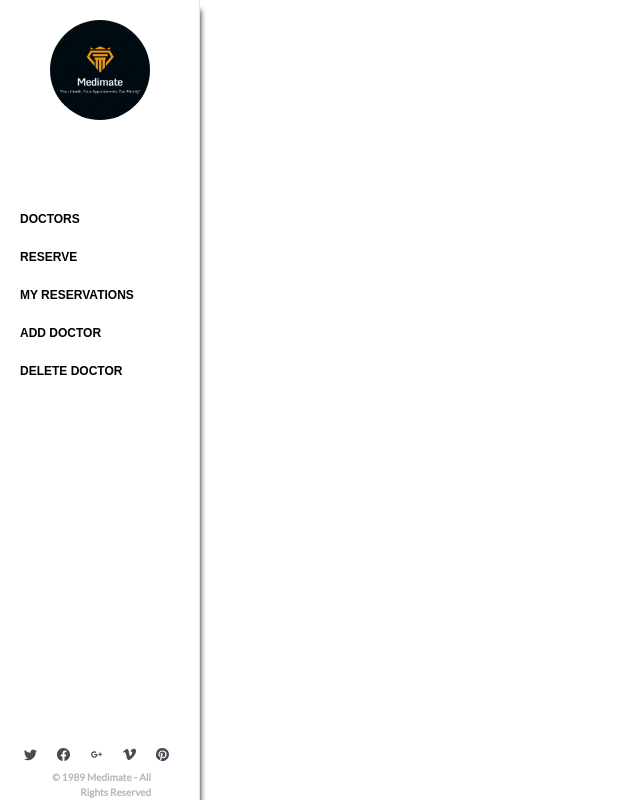
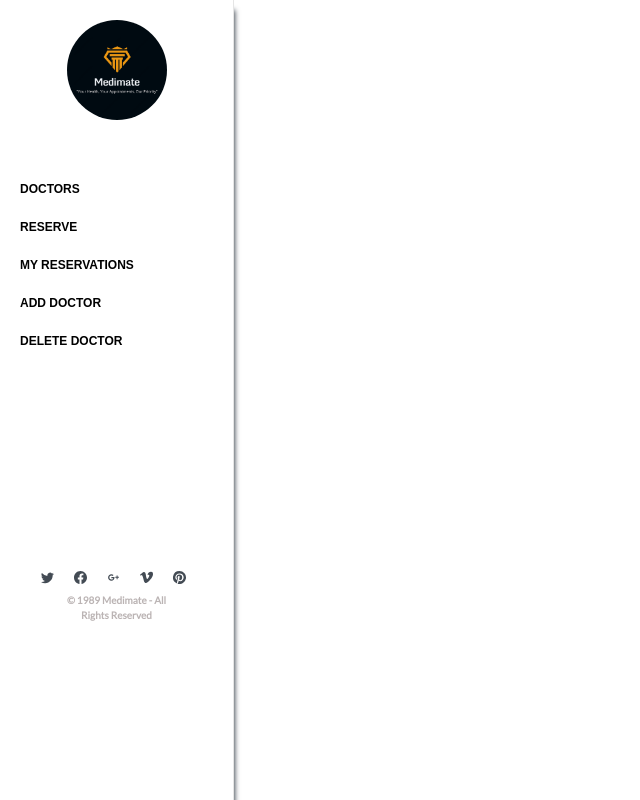
Before and after one commit to mailsg/medimate-frontend, a React (Create React App) app: page /header in a window 1280 px wide. Shown: the whole page, without its empty margins (0-640 px from the left). Built offline with nearby package versions, Linux system fonts and the light colour scheme; the HTML template or start-up script is replaced by a standard one.

Commit message:
Complete bug fixes in desktop homepage styling

```diff
--- a/src/App.css
+++ b/src/App.css
@@ -26,6 +26,8 @@ main {
 
 .home {
   display: flex;
+  margin: 0;
+  padding: 0;
 }
 
 @media screen and (min-width: 768px) {
--- a/src/css/doctors.module.css
+++ b/src/css/doctors.module.css
@@ -12,6 +12,7 @@
 
 .slideshow-container {
   max-width: 400px;
+  position: relative;
   display: flex;
   justify-content: center;
   flex-direction: column;
@@ -58,21 +59,6 @@ h3 {
   margin: 0.5rem;
   font-size: 0.5rem;
   color: rgb(187, 180, 180);
-}
-
-.prev,
-.next {
-  position: absolute;
-  top: 50%;
-  padding: 16px;
-  margin-top: -22px;
-  color: var(--white);
-  font-weight: bold;
-  font-size: 18px;
-  border-radius: 0 3px 3px 0;
-  border: none;
-  cursor: pointer;
-  z-index: 1;
 }
 
 .exhaust-img {
--- a/src/index.css
+++ b/src/index.css
@@ -9,7 +9,7 @@ body {
 .side-panel {
   display: flex;
   flex-direction: column;
-  width: 200px;
+  width: 18rem;
   height: 100vh;
   background-color: #fff;
   border-right: 1px solid rgba(0, 0, 0, 0.1);
@@ -28,11 +28,10 @@ body {
 }
 
 .side-nav {
-  flex-grow: 1;
   display: flex;
   flex-direction: column;
   padding: 20px;
-  margin-top: 50px;
+  margin-top: 20px;
 }
 
 .side-nav a {
@@ -284,16 +283,15 @@ button:hover {
 
 .footer {
   margin: auto;
-  margin-top: 150px;
 }
 
 .footer a {
   padding: 10px;
-  color: black;
 }
 
 .footer p {
   font-size: 10px;
+  text-align: center;
 }
 
 /* footer end */
```
